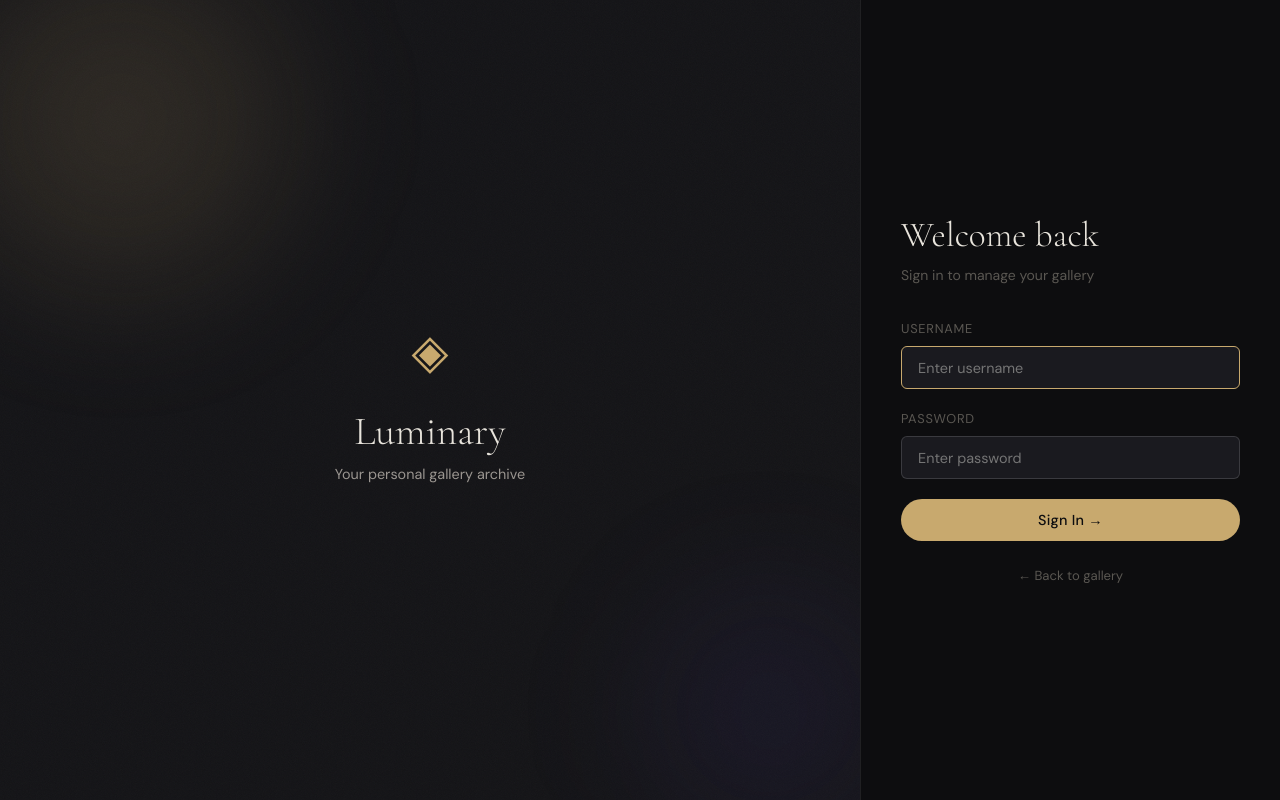
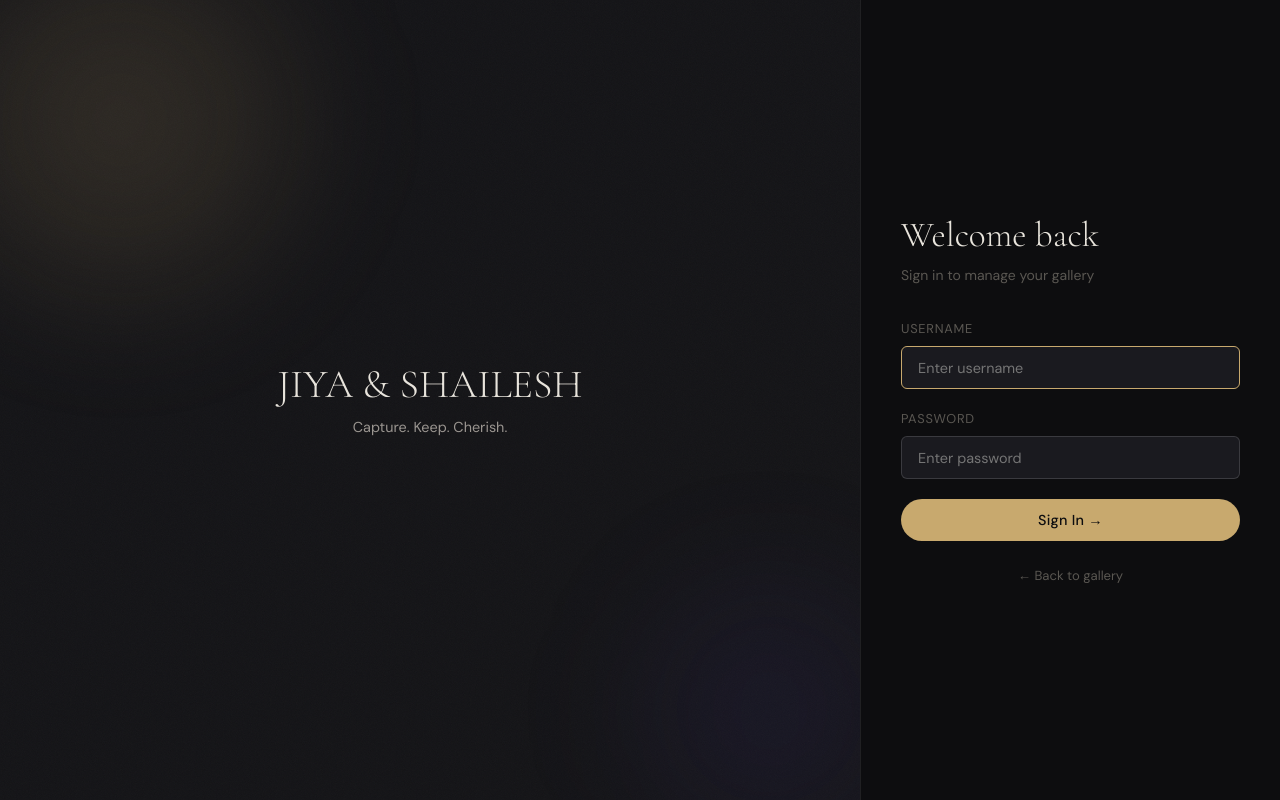
Before and after one commit to Henilshingala/jiyash-gallery, a Django app: page /dashboard/login/ in a window 1280 px wide. Run offline with Django 4.2, Linux system fonts and the light colour scheme.

Commit message:
Branding: Finalized JIYA & SHAILESH rebranding across all templates

```diff
--- a/templates/dashboard/login.html
+++ b/templates/dashboard/login.html
@@ -4,7 +4,7 @@
 <head>
   <meta charset="UTF-8"/>
   <meta name="viewport" content="width=device-width, initial-scale=1.0"/>
-  <title>Admin Login — Luminary</title>
+  <title>Admin Login — JIYA &amp; SHAILESH</title>
   <link rel="preconnect" href="https://fonts.googleapis.com">
   <link href="https://fonts.googleapis.com/css2?family=Cormorant+Garamond:ital,wght@0,300;0,600;1,300&family=DM+Sans:wght@300;400;500&display=swap" rel="stylesheet">
   <link rel="stylesheet" href="{% static 'css/style.css' %}">
@@ -18,9 +18,8 @@
     <div class="login-art-orb login-art-orb-2"></div>
     <div class="hero-grain"></div>
     <div class="login-art-text">
-      <span class="login-art-logo">◈</span>
-      <h2>Luminary</h2>
-      <p>Your personal gallery archive</p>
+      <h2>JIYA &amp; SHAILESH</h2>
+      <p>Capture. Keep. Cherish.</p>
     </div>
   </div>
 
--- a/templates/errors/404.html
+++ b/templates/errors/404.html
@@ -4,7 +4,7 @@
 <head>
   <meta charset="UTF-8"/>
   <meta name="viewport" content="width=device-width, initial-scale=1.0"/>
-  <title>404 — Page Not Found · Luminary</title>
+  <title>404 — Page Not Found · JIYA &amp; SHAILESH</title>
   <link rel="preconnect" href="https://fonts.googleapis.com">
   <link href="https://fonts.googleapis.com/css2?family=Cormorant+Garamond:ital,wght@0,300;1,300&family=DM+Sans:wght@300;400&display=swap" rel="stylesheet">
   <link rel="stylesheet" href="{% static 'css/style.css' %}">
--- a/templates/errors/500.html
+++ b/templates/errors/500.html
@@ -4,7 +4,7 @@
 <head>
   <meta charset="UTF-8"/>
   <meta name="viewport" content="width=device-width, initial-scale=1.0"/>
-  <title>500 — Server Error · Luminary</title>
+  <title>500 — Server Error · JIYA &amp; SHAILESH</title>
   <link rel="preconnect" href="https://fonts.googleapis.com">
   <link href="https://fonts.googleapis.com/css2?family=Cormorant+Garamond:ital,wght@0,300;1,300&family=DM+Sans:wght@300;400&display=swap" rel="stylesheet">
   <link rel="stylesheet" href="{% static 'css/style.css' %}">
```
